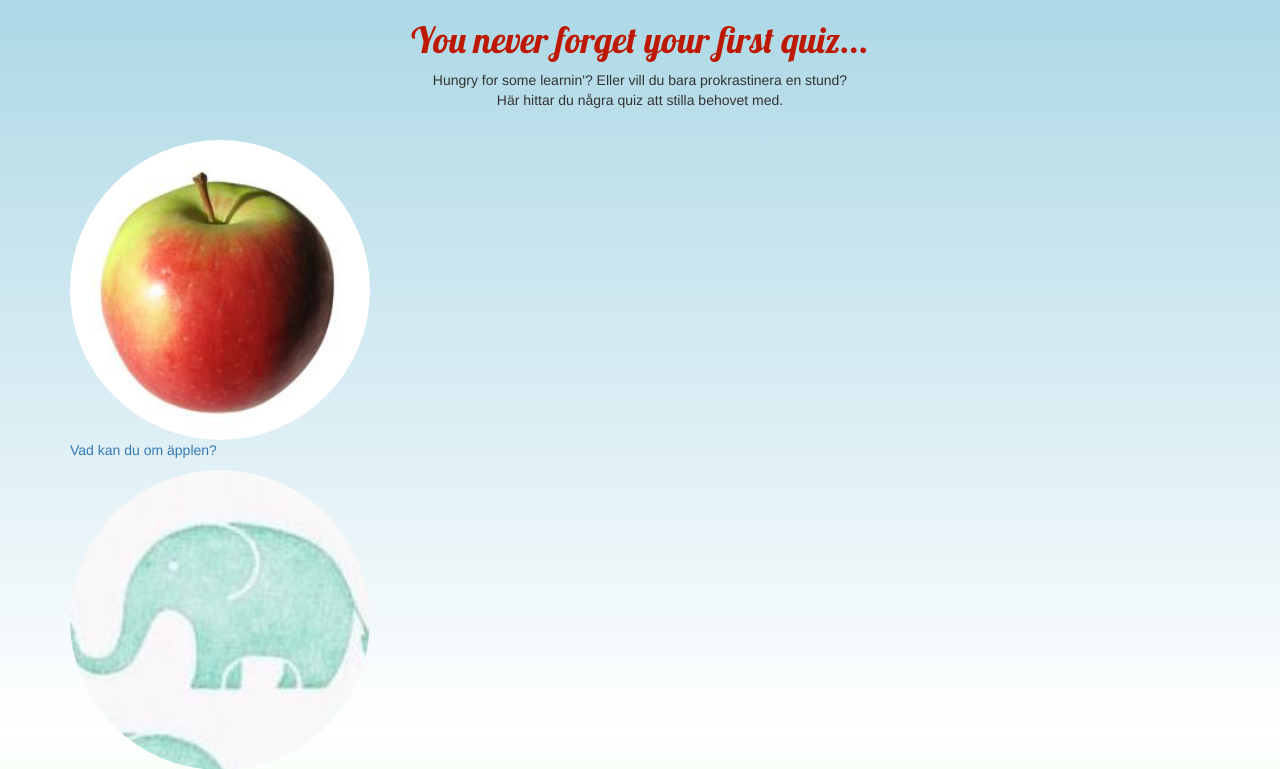
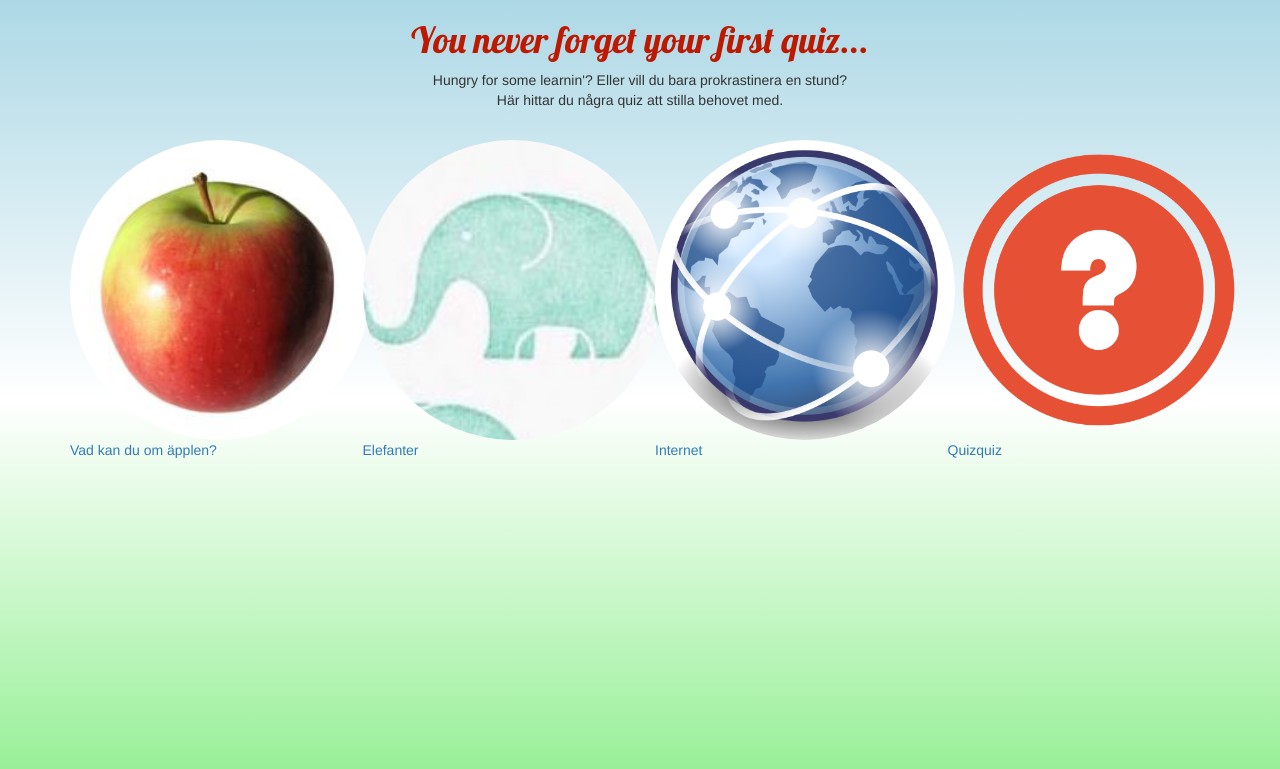
Before and after one commit to pellenfant/quizproject, a Django app: page / in a window 1280 px wide. Shown: the top 769 px of the page. Run offline with Django 3.2, Linux system fonts and the light colour scheme; some libraries are stand-ins or nearby versions.

Commit message:
Lagt bilderna i fyra kolumner på startsidan

```diff
--- a/quiz/templates/quiz/start.html
+++ b/quiz/templates/quiz/start.html
@@ -23,10 +23,13 @@
 		</div>
 	</div>
 	<div class="container">
-	{% for quiz in quizzes %}
-		<p> <a href="{% url 'quiz_page' quiz.quiz_number %}"> <img src="/static/img/icon{{ quiz.quiz_number }}.png" class="img-circle">
-		<br> {{quiz.name}}
-		</a></p>
+		<div class="row">
+			{% for quiz in quizzes %}
+			<div class="col-md-3">
+				<p> <a href="{% url 'quiz_page' quiz.quiz_number %}"> <img src="/static/img/icon{{ quiz.quiz_number }}.png" class="img-circle">
+				<br> {{quiz.name}}
+				</a></p>
+			</div>
 	{% endfor %}
 	</div>
 	<div class="footer"> </div>
```
